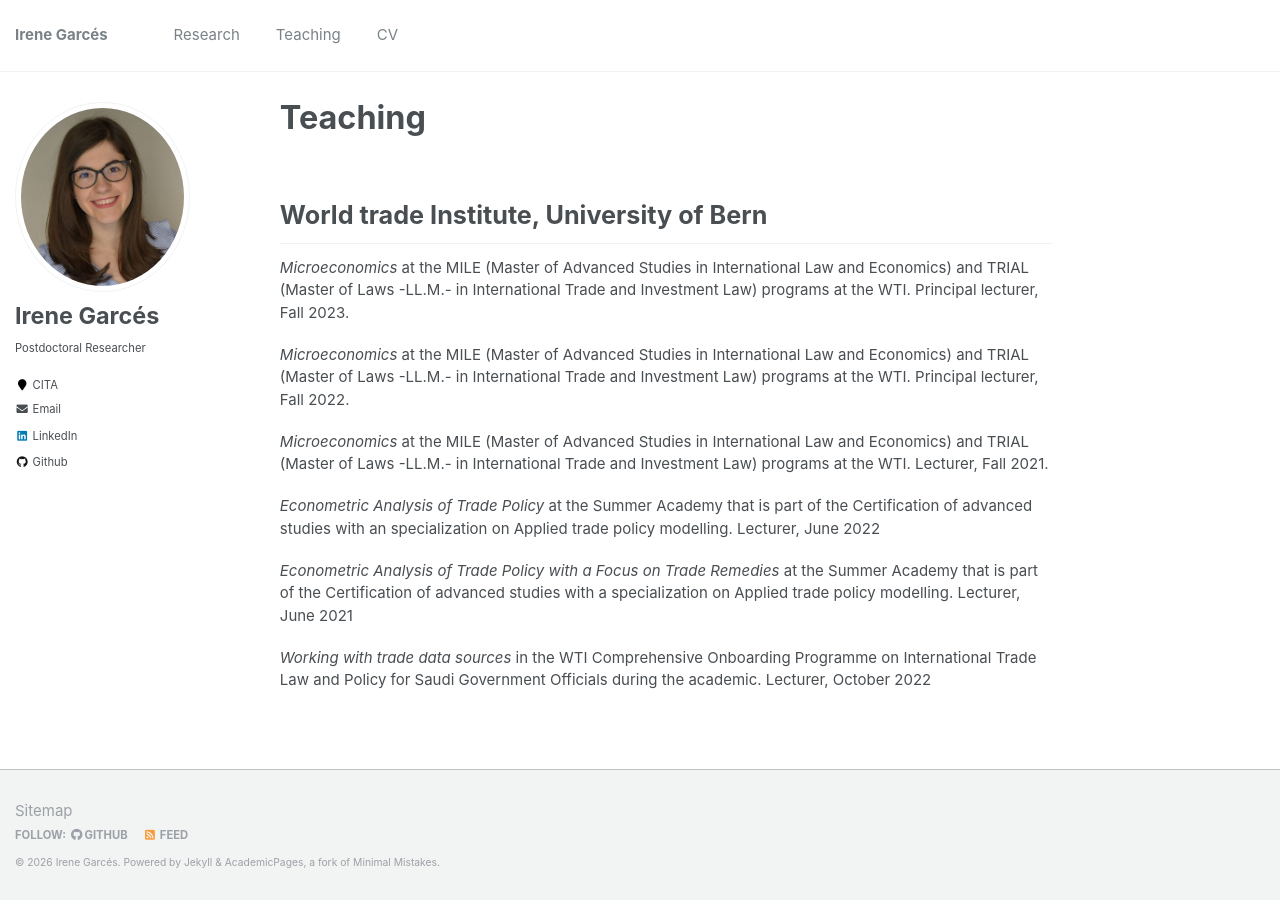
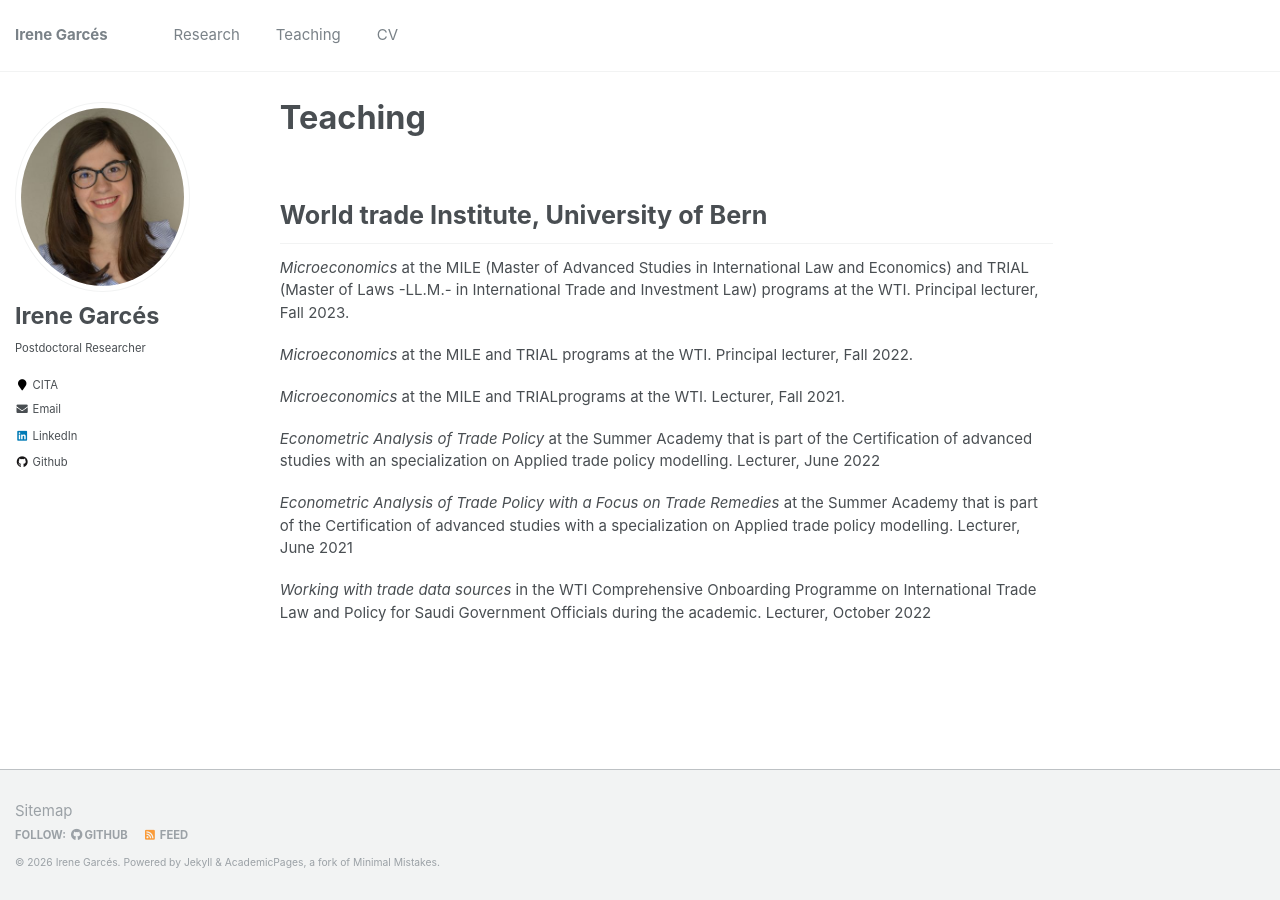
Before and after one commit to IreneGarces/irenegarces.github.io, a Jekyll site: the page built from _pages/teaching.md, in a window 1280 px wide. Built offline with Jekyll 4.4.1, drawn with Linux system fonts in a browser that asks for light colours.

Commit message:
Update teaching.md

```diff
--- a/_pages/teaching.md
+++ b/_pages/teaching.md
@@ -11,10 +11,10 @@ author_profile: true
 *Microeconomics* at the MILE (Master of Advanced Studies in International Law and Economics) and TRIAL (Master of Laws -LL.M.- in International Trade and Investment Law) programs at the WTI.
 Principal lecturer, Fall 2023.
 
-*Microeconomics* at the MILE (Master of Advanced Studies in International Law and Economics) and  TRIAL (Master of Laws -LL.M.- in International Trade and Investment Law) programs at the WTI.
+*Microeconomics* at the MILE and  TRIAL programs at the WTI.
 Principal lecturer, Fall 2022.
 
-*Microeconomics* at the MILE (Master of Advanced Studies in International Law and Economics) and  TRIAL (Master of Laws -LL.M.- in International Trade and Investment Law) programs at the WTI.
+*Microeconomics* at the MILE and TRIALprograms at the WTI.
 Lecturer, Fall 2021.
 
 *Econometric Analysis of Trade Policy* at the Summer Academy that is part of the Certification of advanced studies with an specialization on Applied trade policy modelling. Lecturer, June 2022
```
